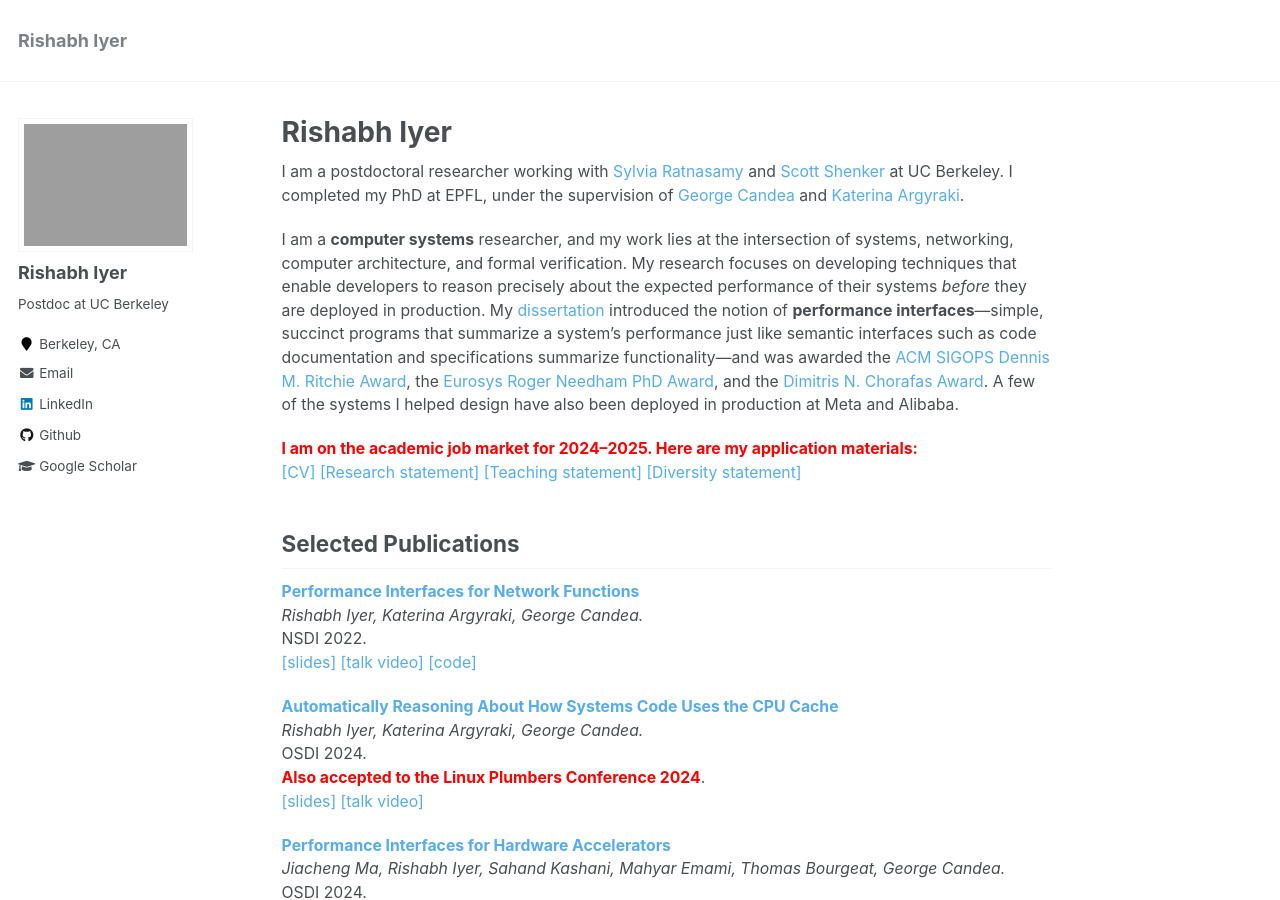
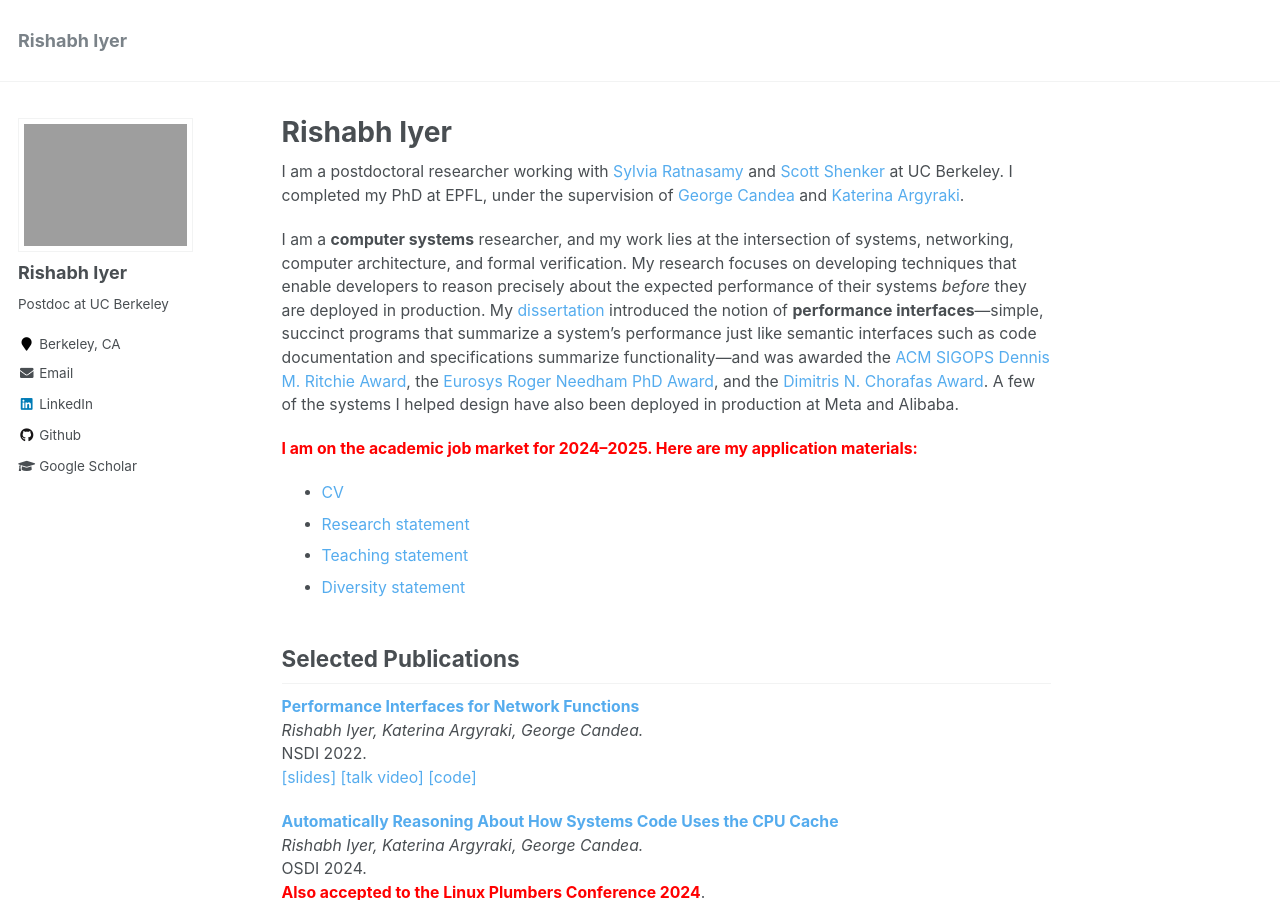
Before and after one commit to rishabh246/rishabh246.github.io, a Jekyll site: the page built from _pages/about.md, in a window 1280 px wide and 900 px high. Built offline with Jekyll 4.4.1, drawn with Linux system fonts in a browser that asks for light colours.

Commit message:
Update webpage

```diff
--- a/_pages/about.md
+++ b/_pages/about.md
@@ -16,7 +16,10 @@ My [dissertation](/files/thesis.pdf) introduced the notion of **performance inte
 A few of the systems I helped design have also been deployed in production at Meta and Alibaba.
 
 <span style="color:red">**I am on the academic job market for 2024–2025. Here are my application materials:**</span>  <br>
-[[CV]](files/rishabh-cv.pdf) [[Research statement]](files/rishabh-research.pdf) [[Teaching statement]](files/rishabh-teaching.pdf) [[Diversity statement]](files/rishabh-diversity.pdf)
+- [CV](files/rishabh-cv.pdf)
+- [Research statement](files/rishabh-research.pdf)
+- [Teaching statement](files/rishabh-teaching.pdf)
+- [Diversity statement](files/rishabh-diversity.pdf)
 
 Selected Publications
 -------
```
